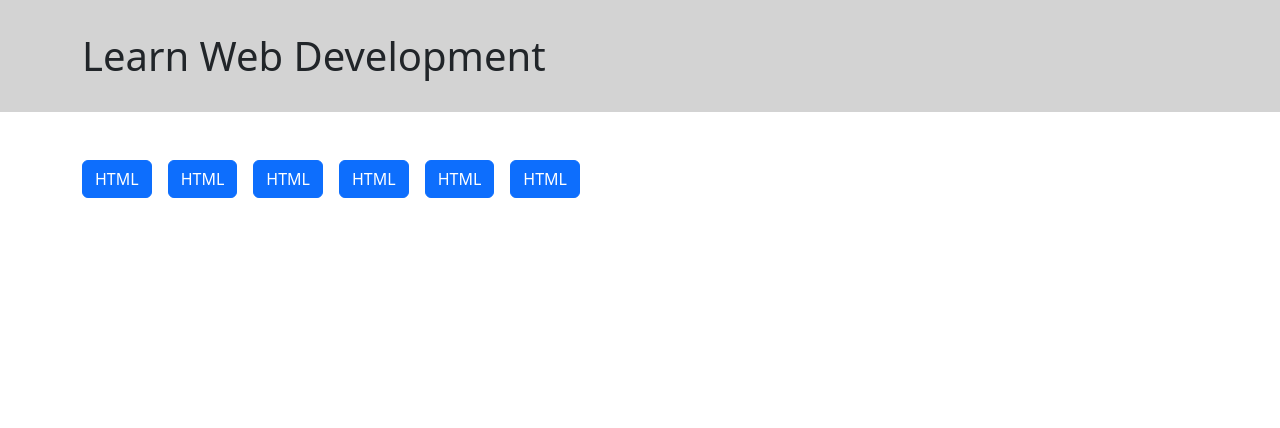
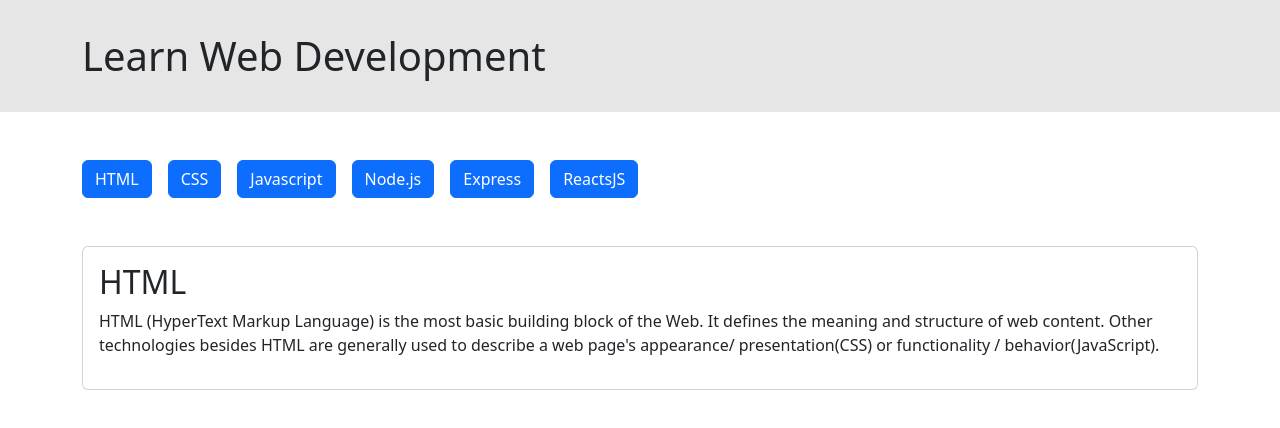
Before and after one commit to GiuseppeColucci95/react-use-state, a React (Vite) app: page / in a window 1280 px wide. Shown: the top 428 px of the page. Built offline with nearby package versions, Linux system fonts and the light colour scheme.

Commit message:
feat: update ButtonList and Card components to enhance functionality and display; integrate languages data

```diff
--- a/src/components/ButtonList.jsx
+++ b/src/components/ButtonList.jsx
@@ -6,12 +6,14 @@ export default function ButtonsList() {
   return (
     <>
       <div className="d-flex my-5 gap-3">
-        <button className="btn btn-primary">HTML</button>
-        <button className="btn btn-primary">HTML</button>
-        <button className="btn btn-primary">HTML</button>
-        <button className="btn btn-primary">HTML</button>
-        <button className="btn btn-primary">HTML</button>
-        <button className="btn btn-primary">HTML</button>
+        <button className="btn btn-primary" onClick={() => {
+          console.log("Ci ho cliccato!");
+        }}>HTML</button>
+        <button className="btn btn-primary">CSS</button>
+        <button className="btn btn-primary">Javascript</button>
+        <button className="btn btn-primary">Node.js</button>
+        <button className="btn btn-primary">Express</button>
+        <button className="btn btn-primary">ReactsJS</button>
       </div>
     </>
   );
--- a/src/components/Card.jsx
+++ b/src/components/Card.jsx
@@ -1,10 +1,14 @@
-export default function Card() {
+export default function Card({ props }) {
 
   //logic here
 
   //return here
   return (
     <>
+      <div className="card p-3">
+        <h2>{props[0].name}</h2>
+        <p>{props[0].description}</p>
+      </div>
     </>
   );
 }
--- a/src/components/Main.jsx
+++ b/src/components/Main.jsx
@@ -1,6 +1,11 @@
+//import components
 import ButtonList from './ButtonList';
 import Card from './Card';
 
+//import datas
+import languages from '../data/languages';
+
+//export component Main
 export default function Main() {
 
   //logic here
@@ -10,7 +15,7 @@ export default function Main() {
 
     <div className="container">
       <ButtonList></ButtonList>
-      <Card></Card>
+      <Card props={languages}></Card>
     </div>
   );
 }
--- a/src/data/languages.js
+++ b/src/data/languages.js
@@ -30,3 +30,5 @@ const languages = [
     description: "React (also known as React.js or ReactJS) is a free and open-source front-end JavaScript library that aims to make building user interfaces based on components more 'seamless'. It is maintained by Meta (formerly Facebook) and a community of individual developers and companies."
   }
 ];
+
+export default languages;
--- a/src/index.css
+++ b/src/index.css
@@ -7,7 +7,7 @@
 }
 
 header {
-  background-color: lightgray;
+  background-color: rgb(230, 230, 230);
   padding: 2rem;
 
   h1 {
```
